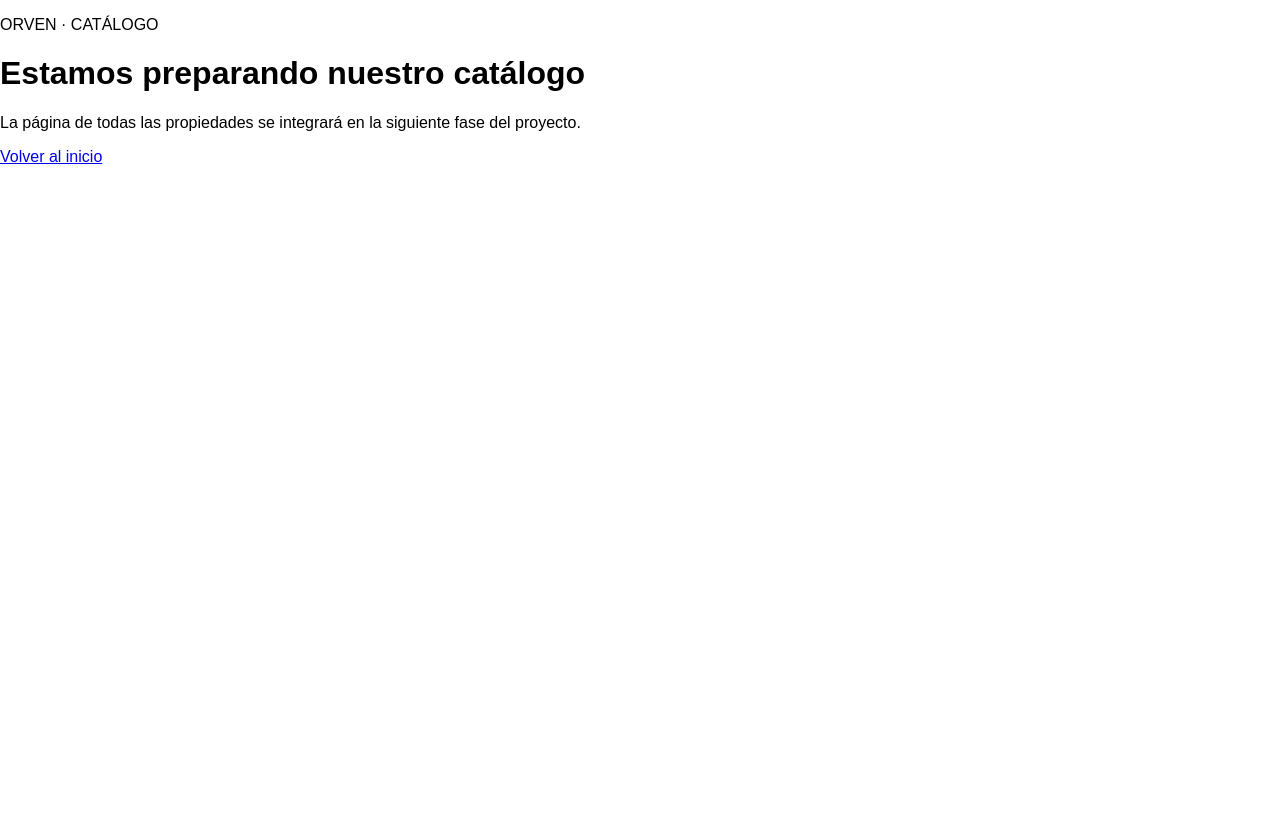
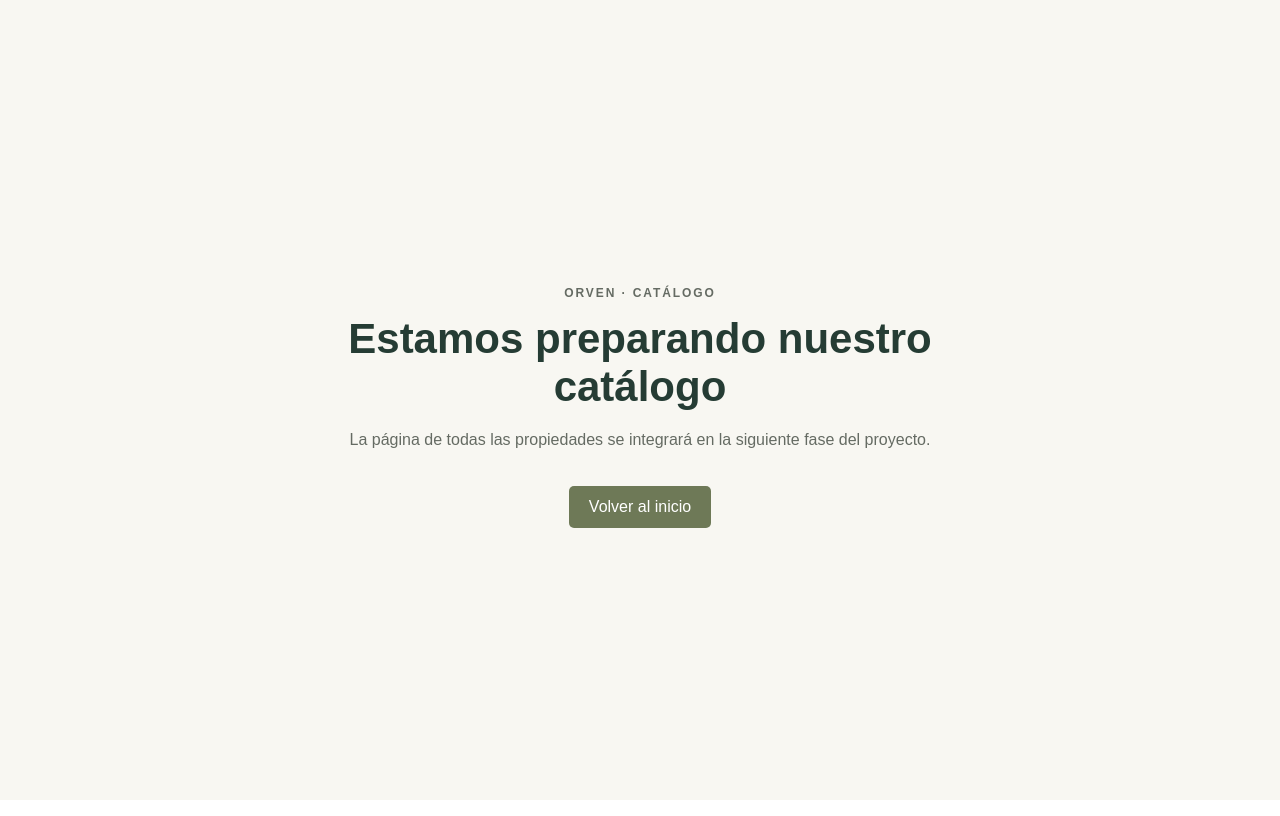
Before and after one commit to Dalmar-Campaz/Orven---Real-State-website, a React (Vite) app: page /propiedades in a window 1280 px wide. Built offline with nearby package versions, Linux system fonts and the light colour scheme; a web font is replaced by a local one.

Commit message:
style: add catalog placeholder styles

```diff
--- a/src/pages/Propiedades/Propiedades.css
+++ b/src/pages/Propiedades/Propiedades.css
@@ -0,0 +1,46 @@
+.catalog-pending {
+  min-height: 100vh;
+  display: grid;
+  place-items: center;
+  padding: 32px 20px;
+  background: #f8f7f2;
+  color: #263c34;
+  font-family: Arial, Helvetica, sans-serif;
+}
+
+.catalog-pending__content {
+  width: min(620px, 100%);
+  text-align: center;
+}
+
+.catalog-pending__eyebrow {
+  color: #6e7957;
+  font-size: 12px;
+  font-weight: 700;
+  letter-spacing: 0.16em;
+}
+
+.catalog-pending h1 {
+  margin: 12px 0;
+  color: #253c34;
+  font-size: clamp(28px, 5vw, 42px);
+}
+
+.catalog-pending p {
+  color: #656b63;
+  line-height: 1.6;
+}
+
+.catalog-pending a {
+  display: inline-flex;
+  margin-top: 18px;
+  padding: 12px 20px;
+  border-radius: 5px;
+  background: #6e7957;
+  color: #fff;
+  text-decoration: none;
+}
+
+.catalog-pending a:hover {
+  background: #253c34;
+}
```
